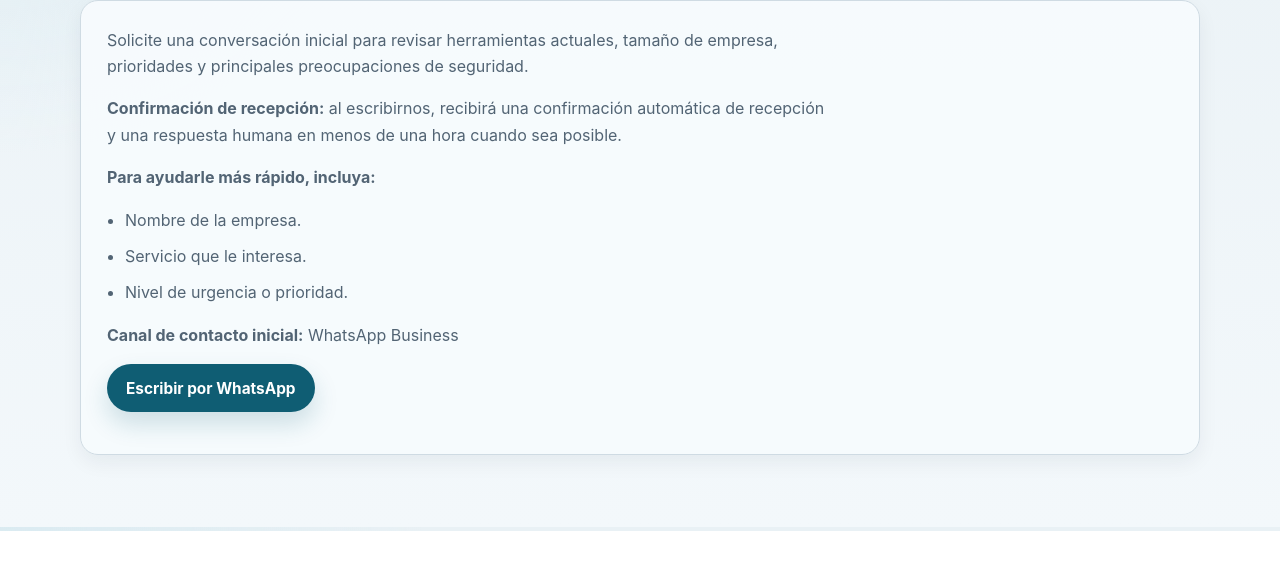
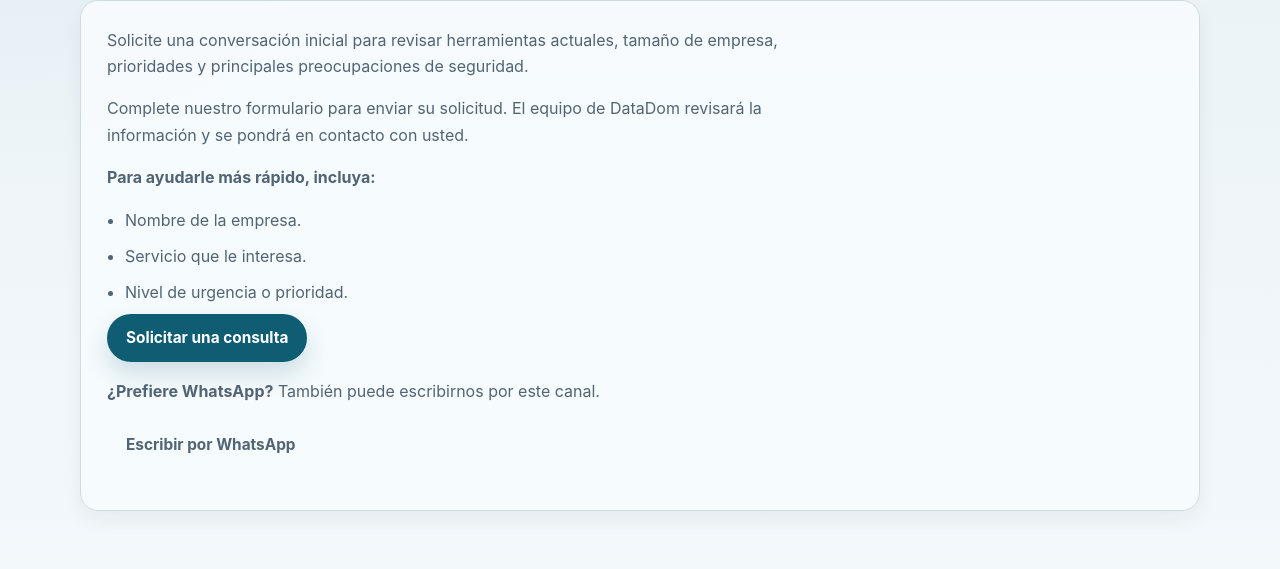
Before and after one commit to Anthonybryan2021/datadom-ai-site, a plain HTML site: page contact.html in a window 1280 px wide. Shown: the part 269-838 px from the top of the page. Before the commit the page ends 800 px from the top, so only its background shows below. Drawn offline with Linux system fonts and the light colour scheme.

Commit message:
feat: enlazar contacto con formulario de Odoo

```diff
--- a/contact.html
+++ b/contact.html
@@ -33,16 +33,16 @@
         <h1>Contacto</h1>
         <div class="card">
           <p>Solicite una conversación inicial para revisar herramientas actuales, tamaño de empresa, prioridades y principales preocupaciones de seguridad.</p>
-          <p><strong>Confirmación de recepción:</strong> al escribirnos, recibirá una confirmación automática de recepción y una respuesta humana en menos de una hora cuando sea posible.</p>
+          <p>Complete nuestro formulario para enviar su solicitud. El equipo de DataDom revisará la información y se pondrá en contacto con usted.</p>
           <p><strong>Para ayudarle más rápido, incluya:</strong></p>
           <ul>
             <li>Nombre de la empresa.</li>
             <li>Servicio que le interesa.</li>
             <li>Nivel de urgencia o prioridad.</li>
           </ul>
-          <p><strong></strong> </p>
-          <p><strong>Canal de contacto inicial:</strong> WhatsApp Business</p>
-          <p><a class="btn btn-primary" href="https://wa.me/16474102397?text=Hola%2C%20quisiera%20informaci%C3%B3n%20sobre%20los%20servicios%20de%20DataDom.ai%20para%20mi%20empresa." target="_blank" rel="noopener noreferrer">Escribir por WhatsApp</a></p>
+          <p><a class="btn btn-primary" href="https://datadom.odoo.com/contactus">Solicitar una consulta</a></p>
+          <p><strong>¿Prefiere WhatsApp?</strong> También puede escribirnos por este canal.</p>
+          <p><a class="btn" href="https://wa.me/16474102397?text=Hola%2C%20quisiera%20informaci%C3%B3n%20sobre%20los%20servicios%20de%20DataDom.ai%20para%20mi%20empresa." target="_blank" rel="noopener noreferrer">Escribir por WhatsApp</a></p>
         </div>
       </div>
     </section>
```
